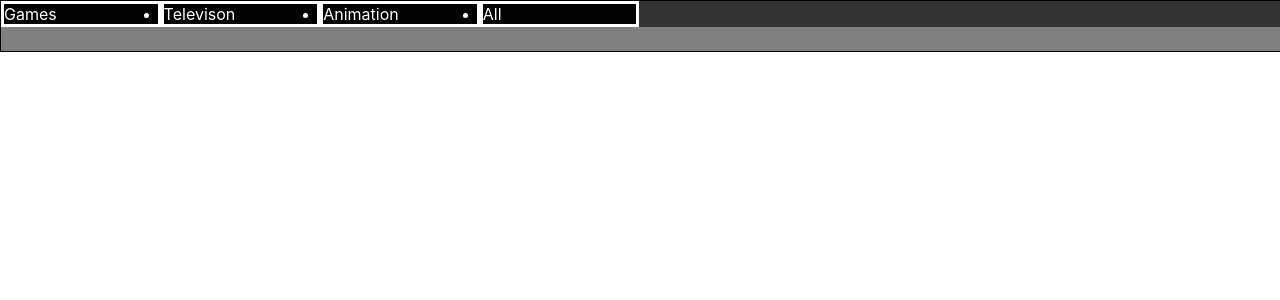
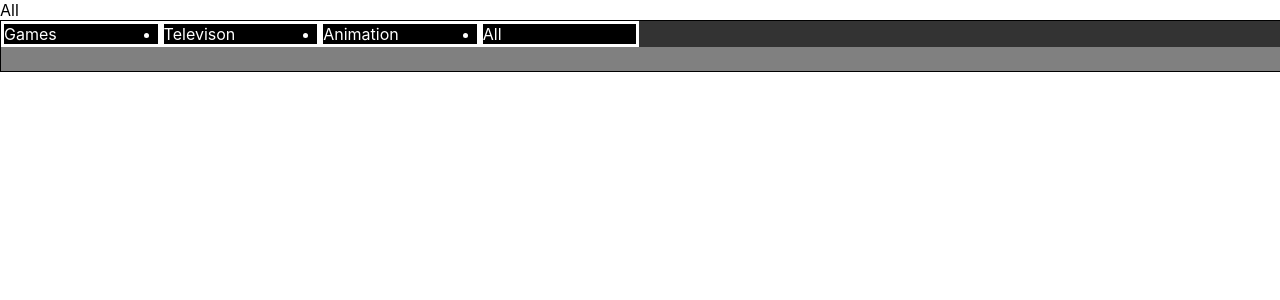
Before and after one commit to jacobl124/CIT313, a React (Create React App) app: page / in a window 1280 px wide. Shown: the top 300 px of the page. Built offline with nearby package versions, Linux system fonts and the light colour scheme.

Commit message:
Returning variable to sort pops with

```diff
--- a/src/App.js
+++ b/src/App.js
@@ -3,11 +3,16 @@ import Nav from './components/Nav';
 
 
 function App() {
-  const [/*selectedType,*/ updateSelectedType] = React.useState('All');
+  const [selectedType, updateSelectedType] = React.useState('All');
+
+  function changeType(type){
+      updateSelectedType(type);
+  }
 
   return (
-    <div >
-        <Nav updateType={updateSelectedType}/>
+    <div>
+        {selectedType}
+        <Nav fnc={changeType}/>
     </div>
   );
 }
```
